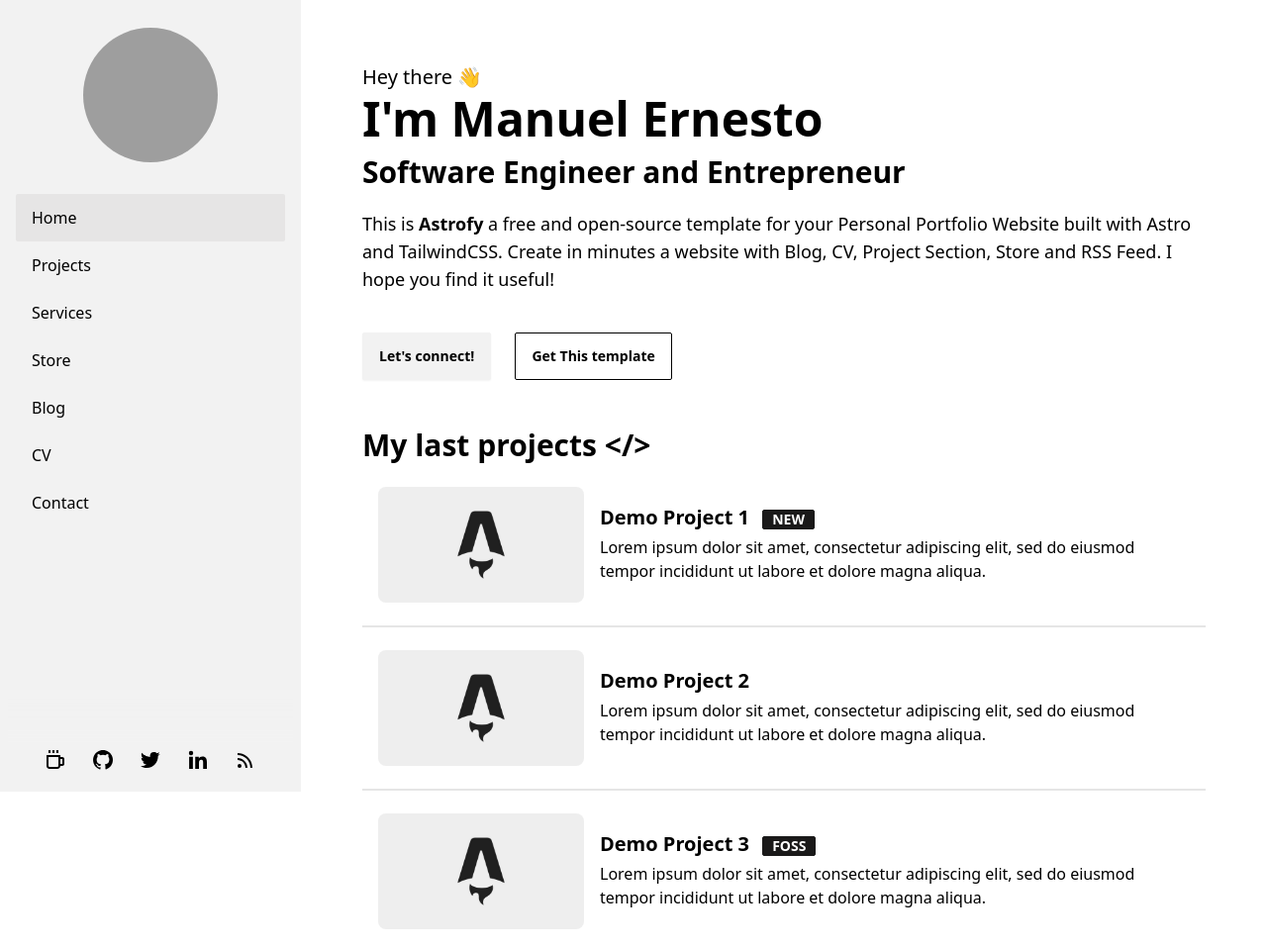
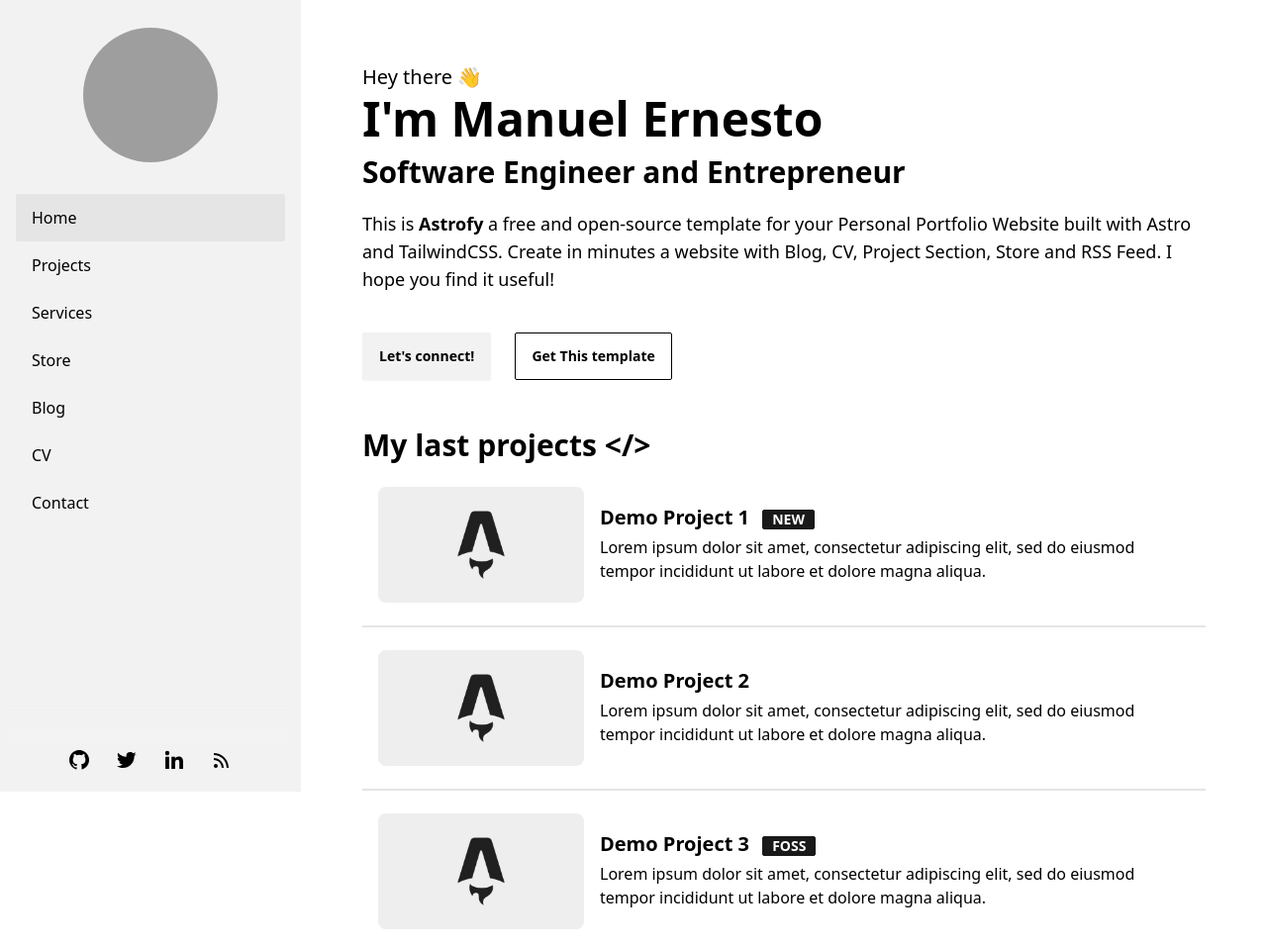
Before and after one commit to yuta-shacho/my-portfolio--site, an Astro site: page / in a window 1280 px wide. Shown: the top 958 px of the page at 99% size. Built offline with nearby package versions, Linux system fonts and the light colour scheme; Astro itself is replaced by a stand-in of ours; grey boxes are pictures that could not be loaded.

Commit message:
いらないアイコン削除とURL変更

```diff
--- a/src/components/SideBarFooter.astro
+++ b/src/components/SideBarFooter.astro
@@ -4,27 +4,8 @@
 </div>
 
 <div class="social-icons px-4 pb-5 pt-1 flex self-center justify-center sticky bottom-0 bg-base-200">
-    <a
-        href="https://manuelernestog.github.io/support-my-work/"
-        target="_blank"
-        class="mx-3"
-        aria-label="Support my work"
-        title="Support my work"
-    >
-        <svg
-            xmlns="http://www.w3.org/2000/svg"
-            width="24"
-            height="24"
-            viewBox="0 0 24 24"
-            style="fill: currentColor;transform: ;msFilter:;"
-            ><path
-                fill-rule="evenodd"
-                clip-rule="evenodd"
-                d="M5 2h2v3H5zm4 0h2v3H9zm4 0h2v3h-2zm6 7h-2V7H3v11c0 1.654 1.346 3 3 3h8c1.654 0 3-1.346 3-3h2c1.103 0 2-.897 2-2v-5c0-1.103-.897-2-2-2zm-4 9a1 1 0 0 1-1 1H6a1 1 0 0 1-1-1V9h10v9zm2-2v-5h2l.002 5H17z"
-            ></path></svg
-        >
-    </a>
-    <a href="https://github.com/manuelernestog" target="_blank" class="mx-3" aria-label="Github" title="Github">
+
+    <a href="https://github.com/yuta-shacho" target="_blank" class="mx-3" aria-label="Github" title="Github">
         <svg
             xmlns="http://www.w3.org/2000/svg"
             width="24"
```
